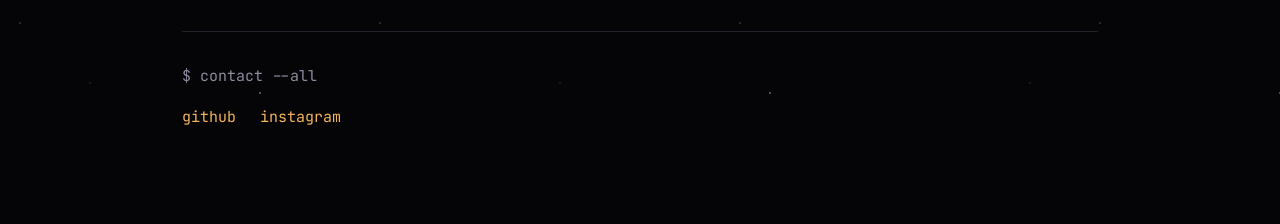
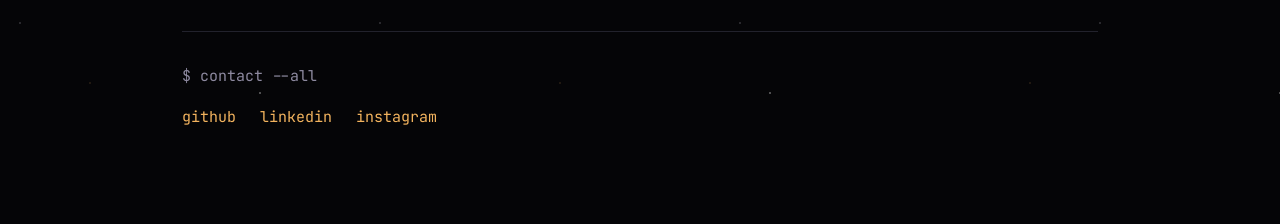
Before and after one commit to soldiermoth/soldiermoth.github.com, a Jekyll site: the page index.html, which Jekyll copies as it is, in a window 1280 px wide. Shown: the part 1607-1831 px from the top of the page. Built offline with Jekyll 4.4.1, drawn with Linux system fonts in a browser that asks for light colours.

Commit message:
Add LinkedIn link to contact footer
Co-Authored-By: Claude Opus 5.5 <noreply@anthropic.com>
Claude-Session: https://claude.ai/code/session_01882xgNxeTS1cf8tSDvxzQA

```diff
--- a/index.html
+++ b/index.html
@@ -93,7 +93,7 @@ a{color:#F2B35E;text-decoration:none}a:hover{color:#FFD08A;text-decoration:under
 
 <footer id="contact" style="display: flex; flex-direction: column; gap: 16px; border-top: 1px solid #22222C; padding-top: 32px">
 <div style="color: #8E8AA0">$ contact --all</div>
-<div style="display: flex; gap: 24px; flex-wrap: wrap"><a href="https://github.com/soldiermoth">github</a><a href="https://instagram.com/soldier.moth/">instagram</a></div>
+<div style="display: flex; gap: 24px; flex-wrap: wrap"><a href="https://github.com/soldiermoth">github</a><a href="https://www.linkedin.com/in/robert-peck-b5461611">linkedin</a><a href="https://instagram.com/soldier.moth/">instagram</a></div>
 </footer>
 </div>
 </div>
```
